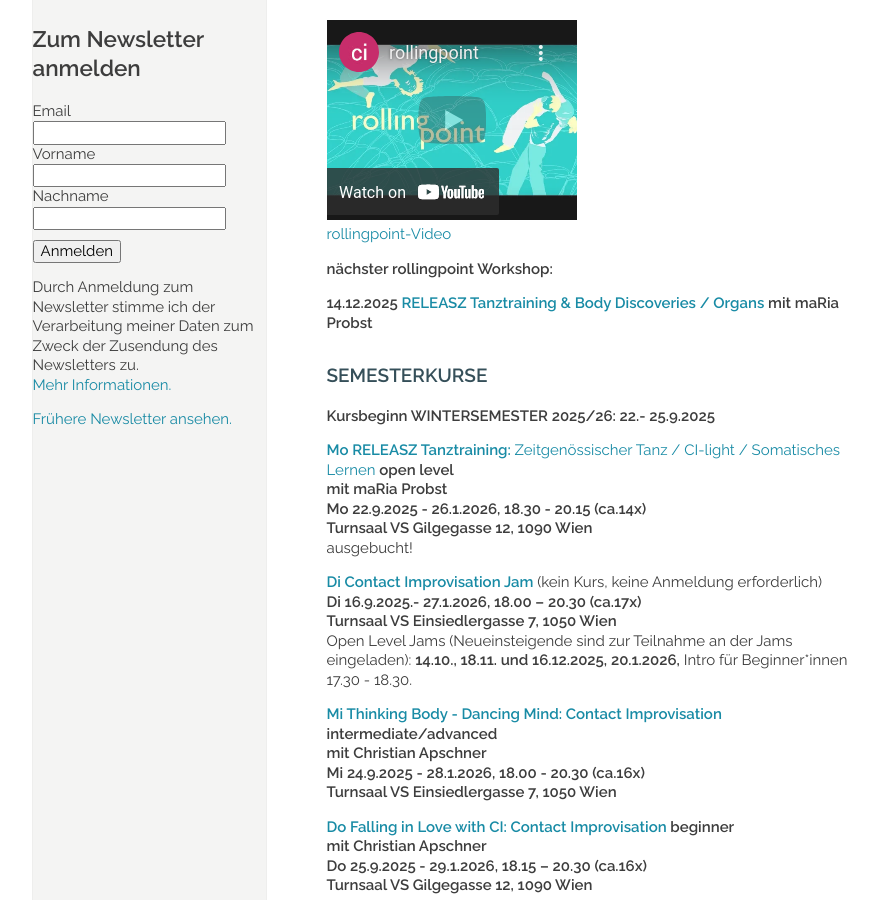
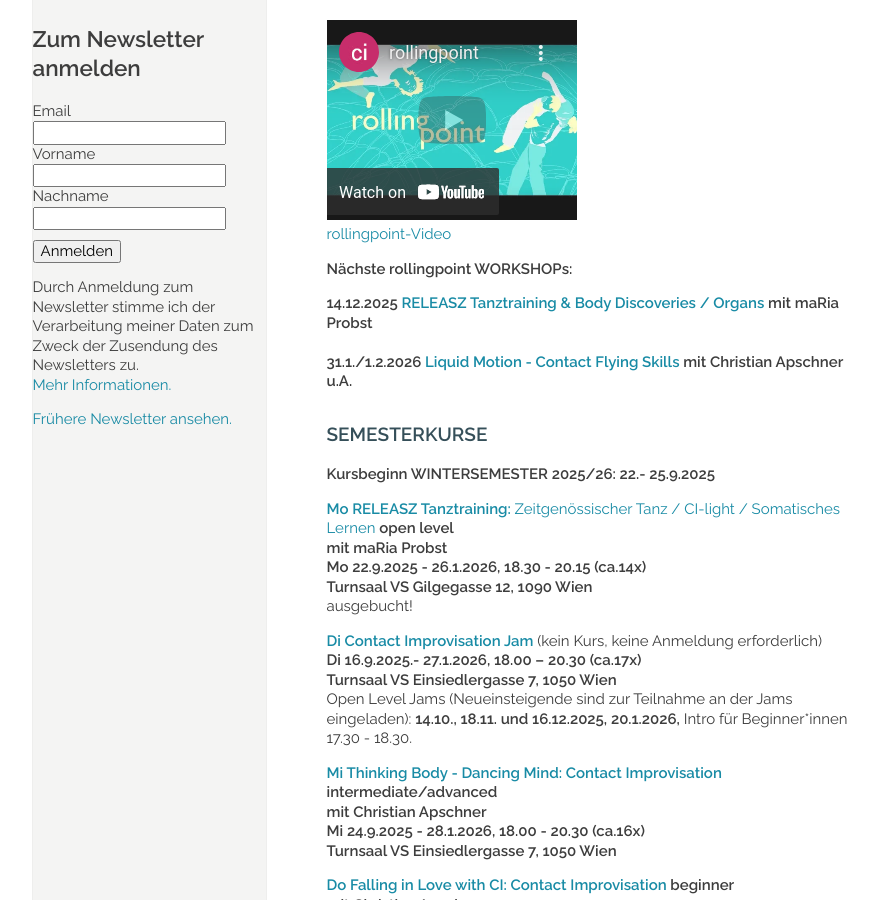
Before and after one commit to manulari/rollingpointat, a Jekyll site: the page built from _pages_de/index.md, in a window 1280 px wide and 900 px high, scrolled down 991 px. Shown: the whole window, without its empty margins (152-1030 px from the left). Built offline with Jekyll 4.4.1, drawn with Linux system fonts in a browser that asks for light colours; comment, search, counter and statistics services are not loaded.

Commit message:
Update page (de) “index”

```diff
--- a/_pages_de/index.md
+++ b/_pages_de/index.md
@@ -33,9 +33,11 @@ Ob mit oder ohne Vorerfahrung – hier bist du richtig!
 
 <!--StartFragment-->
 
-**nächster rollingpoint Workshop:**
+**Nächste rollingpoint WORKSHOPs:**
 
-**14.12.2025 [RELEASZ Tanztraining & Body Discoveries / Organs](https://rollingpoint.at/ws2025-26#organs) mit maRia Probst**
+**14.12.2025 [RELEASZ Tanztraining & Body Discoveries / Organs](https://rollingpoint.at/ws2025-26#organs) mit maRia Probst**\
+\
+**31.1./1.2.2026 [Liquid Motion - Contact Flying Skills](https://rollingpoint.at/ws2025-26#flyingskills) mit Christian Apschner u.A.**
 
 <!--EndFragment-->
 
```
